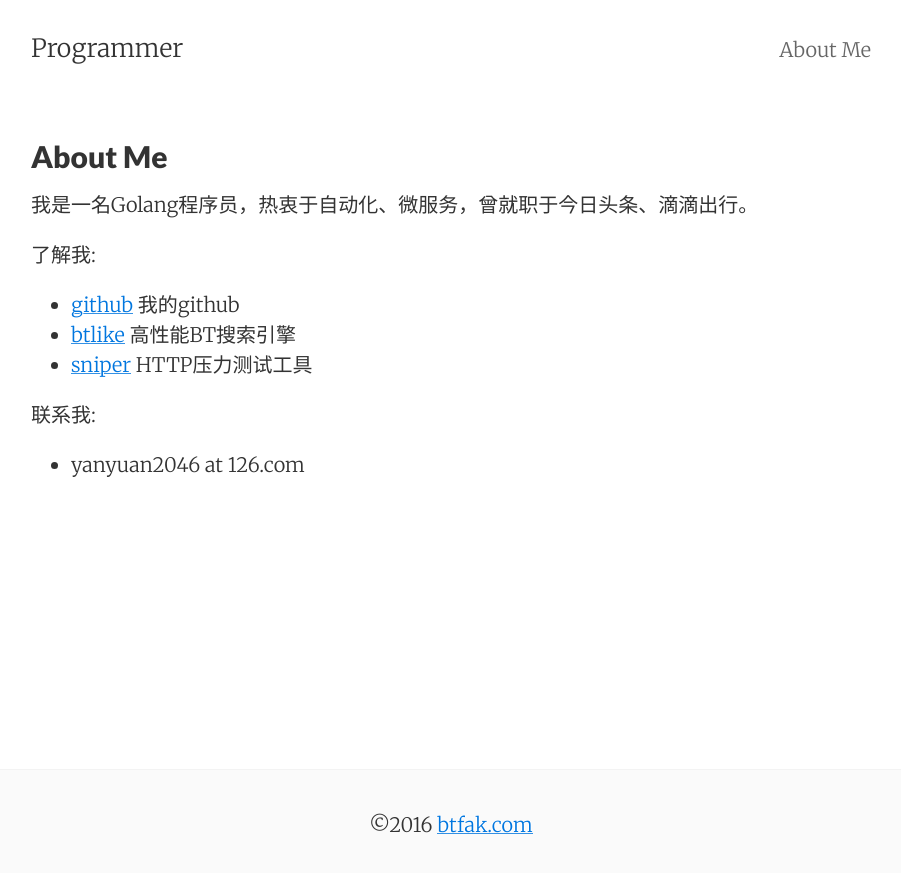
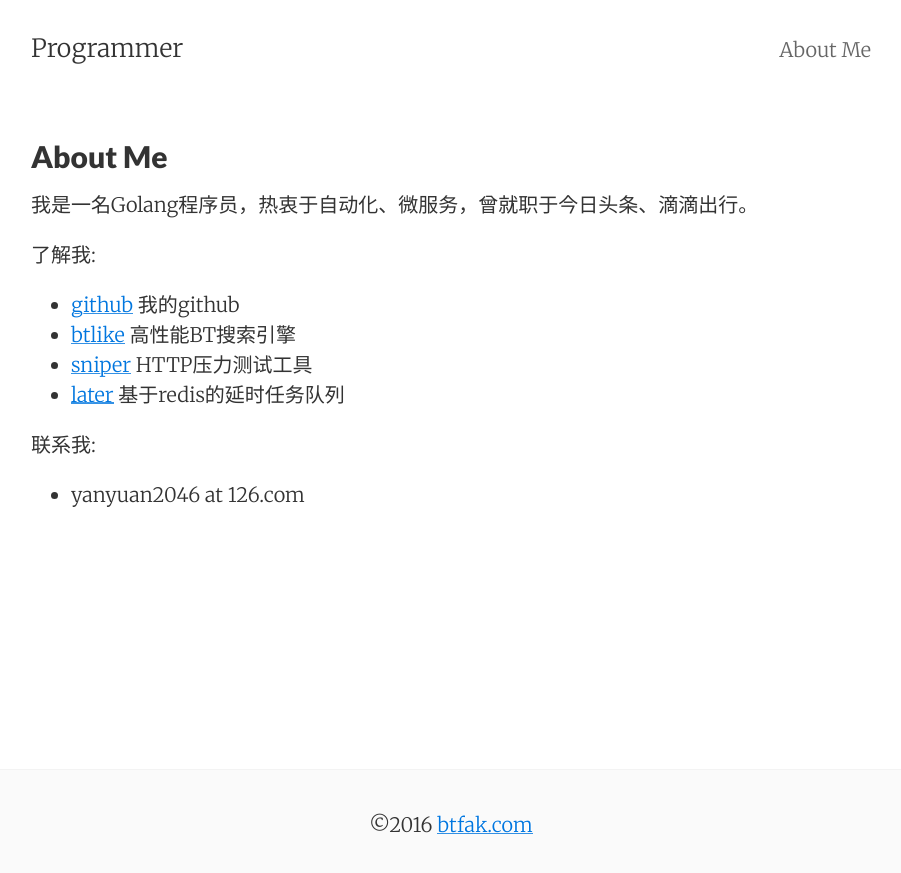
Before and after one commit to btfak/btfak.github.io, a Jekyll site: the page built from about.md, in a window 1280 px wide. Shown: the top 873 px of the page, without its empty margins (189-1090 px from the left). Built offline with Jekyll 4.4.1, drawn with Linux system fonts in a browser that asks for light colours.

Commit message:
feat: update projects
Change-Id: Ifde38c2fcd39dd6f75c0103c052a3457685cab32

```diff
--- a/about.md
+++ b/about.md
@@ -12,6 +12,7 @@ tags: about
 - [github](http://github.com/btfak) 我的github
 - [btlike](http://gitlab.com/btlike) 高性能BT搜索引擎
 - [sniper](http://github.com/btfak/sniper) HTTP压力测试工具
+- [later](http://github.com/btfak/later) 基于redis的延时任务队列
 
 
 联系我:
```
